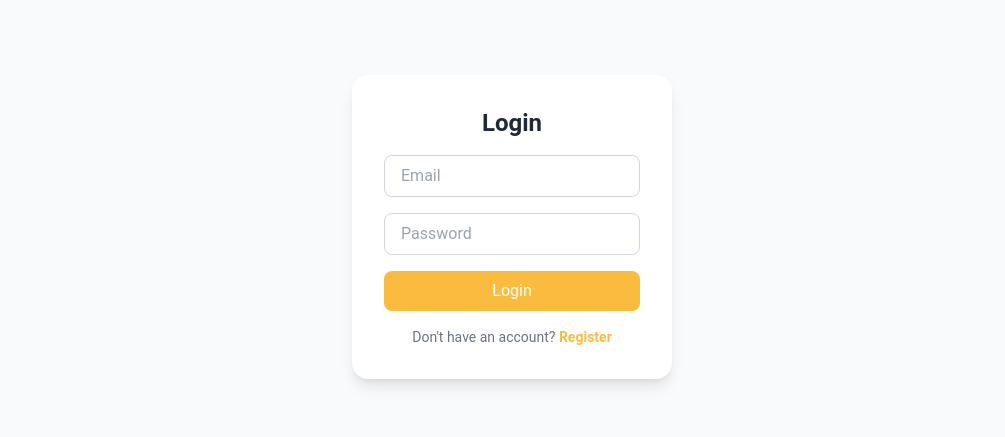
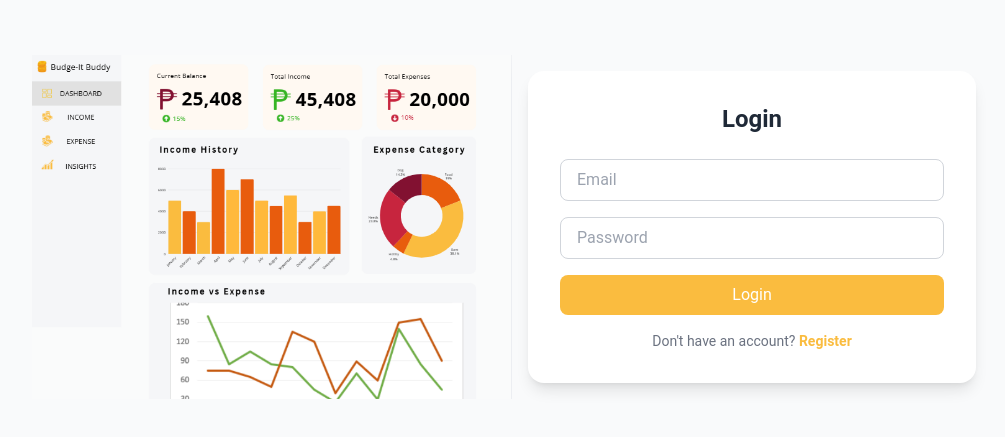
Before and after one commit to nashmglq/Budge-It-Buddy, a React (Create React App) app in the folder frontend/: page / in a window 1280 px wide. Shown: the part 173-610 px from the top of the page, without its empty margins (128-1133 px from the left). Built offline with nearby package versions, Linux system fonts and the light colour scheme.

Commit message:
Feat: Login page design

```diff
--- a/frontend/src/screens/UserAuthScreen.jsx
+++ b/frontend/src/screens/UserAuthScreen.jsx
@@ -1,5 +1,6 @@
 import React, { useState, useContext } from "react";
 import { UserContext } from "../context/UserContext";
+import LandingImage from "../assets/images/LandingImage.png"
 
 export default function UserAuthScreen() {
   const { loginUser, registerUser } = useContext(UserContext);
@@ -7,6 +8,7 @@ export default function UserAuthScreen() {
   const [form, setForm] = useState({ name: "", email: "", password1: "", password2: "" });
   const [loading, setLoading] = useState(false);
   const [error, setError] = useState("");
+
 
   const handleChange = (e) => setForm({ ...form, [e.target.name]: e.target.value });
 
@@ -18,11 +20,11 @@ export default function UserAuthScreen() {
     try {
       if (isRegister) {
         await registerUser(form.name, form.email, form.password1, form.password2);
-        setIsRegister(false); // switch to login
-        setForm({ name: "", email: "", password1: "", password2: "" }); // clear form
+        setIsRegister(false);
+        setForm({ name: "", email: "", password1: "", password2: "" });
       } else {
         await loginUser(form.email, form.password1);
-        setForm({ name: "", email: "", password1: "", password2: "" }); // optional: clear after login
+        setForm({ name: "", email: "", password1: "", password2: "" });
       }
     } catch (err) {
       setError(err.response?.data?.error || "Something went wrong");
@@ -33,19 +35,29 @@ export default function UserAuthScreen() {
 
   const toggleForm = () => {
     setIsRegister(!isRegister);
-  // Reset form when switching
     setForm({ name: "", email: "", password1: "", password2: "" });
     setError("");
   };
 
   return (
-    <div className="h-screen flex items-center justify-center bg-gray-50 dark:bg-gray-900">
-      <div className="bg-white dark:bg-gray-800 p-8 rounded-2xl shadow-lg w-80">
-        <h1 className="text-2xl font-bold text-gray-800 dark:text-gray-100 mb-4 text-center">
+    <section className="h-screen bg-gray-50 dark:bg-gray-900 flex items-center justify-center">
+      <div className="flex flex-wrap items-center justify-center w-full max-w-6xl">
+        {/* Left image */}
+        <div className="hidden md:block w-6/12 lg:w-5/12 mb-8 md:mb-0">
+          <img
+            src={LandingImage}
+            className="w-full h-auto max-h-96 object-contain"
+            alt="Sample"
+          />
+        </div>
+
+        {/* Right form */}
+        <div className="w-full max-w-md mx-4 md:w-6/12 lg:w-5/12 bg-white dark:bg-gray-800 p-8 rounded-2xl shadow-lg">
+          <h1 className="text-2xl font-bold text-gray-800 dark:text-gray-100 mb-6 text-center">
             {isRegister ? "Register" : "Login"}
           </h1>
 
-        {error && <p className="text-red-500 text-sm mb-2">{error}</p>}
+          {error && <p className="text-red-500 text-sm mb-4">{error}</p>}
 
           <form onSubmit={handleSubmit} className="space-y-4">
             {isRegister && (
@@ -96,14 +108,12 @@ export default function UserAuthScreen() {
 
           <p className="text-sm mt-4 text-center text-gray-500 dark:text-gray-400">
             {isRegister ? "Already have an account?" : "Don't have an account?"}{" "}
-          <button
-            onClick={toggleForm}
-            className="text-primary font-semibold"
-          >
+            <button onClick={toggleForm} className="text-primary font-semibold">
               {isRegister ? "Login" : "Register"}
             </button>
           </p>
         </div>
       </div>
+    </section>
   );
 }
```
Also changed, not shown: frontend/src/assets/images/LandingImage.png (added). Lines whose indentation alone changed are shown as unchanged.
